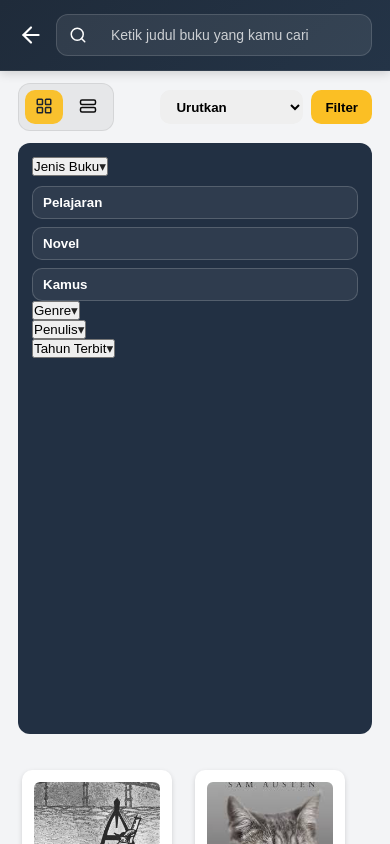
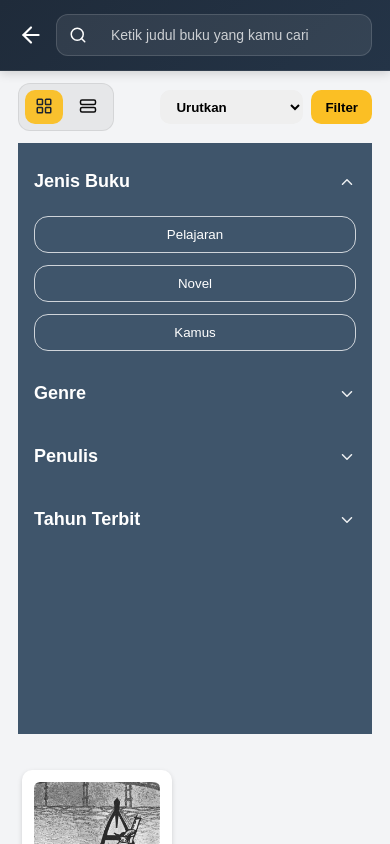
Before and after one commit to yuan-latisa/Astrolitera-Digital_Library, a React (Vite) app in the folder Frontend/: page /search in a window 390 px wide. Both pictures are taken after a click on the button "Filter". Built offline with nearby package versions, Linux system fonts and the light colour scheme.

Commit message:
searchresultAndMenu

```diff
--- a/Frontend/src/App.jsx
+++ b/Frontend/src/App.jsx
@@ -8,6 +8,7 @@ import Kontak from "./pages/Kontak";
 import Kebijakan from "./pages/Kebijakan";
 import Favorit from "./pages/Favorit";
 import Pengaturan from "./pages/Pengaturan";
+import Aktivitas from "./pages/Aktivitas";
 import DetailBuku from "./pages/DetailBuku";
 import KategoriPage from "./pages/KategoriPage";
 import HalamanBaca from "./pages/HalamanBaca";
@@ -53,6 +54,9 @@ function App() {
         {/* halaman dari sidebar */}
         <Route path="/favorite" element={<Favorit />} />
         <Route path="/settings" element={<Pengaturan />} />
+        <Route path="/pengaturan" element={<Pengaturan />} />
+        <Route path="/aktivitas" element={<Aktivitas />} />
+        <Route path="/favorit" element={<Favorit />} />
         <Route path="/search" element={<SearchResult />} />
         <Route path="/book/:id" element={<DetailBuku />} />
         <Route path="/kategori/:name" element={<KategoriPage />} />
--- a/Frontend/src/components/SideMenu.css
+++ b/Frontend/src/components/SideMenu.css
@@ -1,96 +1,138 @@
-.overlay {
+/* Backdrop overlay */
+.side-overlay{
   position: fixed;
-  top: 0;
-  left: 0;
-  width: 100%;
-  height: 100%;
+  inset: 0;
   background: rgba(0,0,0,0.55);
   z-index: 9000;
 }
 
-.side-menu {
+/* Drawer shell */
+.side-drawer{
   position: fixed;
   top: 0;
-  left: -300px;
-  width: 270px;
+  left: -320px;
+  width: 300px;
   height: 100vh;
-  background: #0D1321;
-  color: white;
-  transition: 0.28s ease;
+  background: #0d1321;
+  color: #fff;
   z-index: 9999;
+  transition: left 240ms ease;
   display: flex;
   flex-direction: column;
 }
 
-.side-menu.open {
-  left: 0;
+.side-drawer.open{ left: 0; }
+
+/* Top bar */
+.side-top{
+  padding: 14px 16px;
+  background: #141b2d;
 }
 
-.side-header {
-  background: #141B2D;
-  padding: 22px 20px 60px 20px;
-  border-bottom: 2px solid #D4A017;
+.side-back{
+  display: inline-flex;
+  align-items: center;
+  gap: 10px;
+  background: transparent;
+  border: none;
+  color: #fff;
+  cursor: pointer;
+  font-weight: 600;
+  font-size: 15px;
 }
 
-.back-btn {
-  cursor: pointer;
-  margin-bottom: 10px;
+/* Profile */
+.side-profile{
+  padding: 18px 16px 14px 16px;
+  display: flex;
+  gap: 14px;
+  align-items: center;
+  background: #141b2d;
 }
 
-.guest-text {
-  margin-top: 15px;
-  margin-left: 50px;
-  font-size: 17px;
-  opacity: 0.9;
-  font-weight: 500;
+.side-avatar{
+  width: 56px;
+  height: 56px;
+  border-radius: 999px;
+  overflow: hidden;
+  display: grid;
+  place-items: center;
+  background: rgba(255,255,255,0.08);
 }
 
-.menu-items {
-  list-style: none;
-  padding: 25px 25px;
-  margin-top: 10px;
+.side-avatar img{
+  width: 100%;
+  height: 100%;
+  object-fit: cover;
 }
 
-.menu-items li {
+.side-user{ display: flex; flex-direction: column; }
+.side-name{
+  font-size: 18px;
+  font-weight: 700;
+  line-height: 1.1;
+}
+.side-sub{
+  font-size: 12px;
+  opacity: 0.8;
+  margin-top: 3px;
+}
+
+.side-divider{
+  height: 2px;
+  background: #d4a017;
+  width: 100%;
+}
+
+/* Menu items */
+.side-nav{
+  padding: 18px 18px;
+  display: flex;
+  flex-direction: column;
+  gap: 14px;
+}
+
+.side-item{
   display: flex;
   align-items: center;
-  gap: 15px;
-  padding: 15px 0;
+  gap: 14px;
+  background: transparent;
+  border: none;
+  color: #fff;
   cursor: pointer;
-  font-size: 16px;
-  font-weight: 600;
+  font-size: 15px;
+  font-weight: 700;
+  padding: 8px 6px;
+  text-align: left;
 }
 
-.menu-items li svg {
-  stroke: #ffffff;
+.side-item svg{
+  color: #f0c23a;
 }
 
-.menu-items li:hover {
-  opacity: 0.7;
+.side-item:hover{
+  background: rgba(255,255,255,0.06);
+  border-radius: 10px;
 }
 
-.menu-items a {
-  color: white;
-  text-decoration: none;
+/* Bottom button */
+.side-bottom{
+  margin-top: auto;
+  padding: 18px 18px 24px 18px;
 }
 
-.bottom-area {
-  margin-top: auto;
-  padding: 0 20px 30px 20px;
+.side-primary{
+  width: 100%;
+  padding: 14px 0;
+  background: #f0c23a;
+  border: none;
+  border-radius: 12px;
+  font-weight: 800;
+  font-size: 16px;
+  cursor: pointer;
+  color: #111827;
 }
 
-.login-btn {
-  width: 100%;
-  padding: 14px 0;
-  background: #D4A017;
-  border: none;
-  border-radius: 12px;
-
-  font-weight: 700;
-  font-size: 16px;
-  cursor: pointer;
+.side-primary:hover{
+  background: #ddb22f;
 }
-
-.login-btn:hover {
-  background: #C39514;
-}
--- /dev/null
+++ b/Frontend/src/pages/Aktivitas.jsx
@@ -0,0 +1,12 @@
+import React from "react";
+
+function Aktivitas() {
+  return (
+    <div className="page-container">
+      <h1 className="page-title">Aktivitas</h1>
+      <p className="page-desc">Riwayat aktivitas akan tersedia di sini.</p>
+    </div>
+  );
+}
+
+export default Aktivitas;
--- a/Frontend/src/pages/HomePage.jsx
+++ b/Frontend/src/pages/HomePage.jsx
@@ -3,13 +3,14 @@ import "./HomePage.css";
 import { Link, useNavigate } from "react-router-dom";
 import Header from "../components/Header";
 import Footer from "../components/Footer";
+import SideMenu from "../components/SideMenu";
 import bannerImg from "../assets/banner.png";
 import BookRow from "../components/BookRow";
 import { books, toCardBook } from "../data/Books";
 
 function HomePage() {
   const navigate = useNavigate();
-  const [setMenuOpen] = useState(false);
+  const [menuOpen, setMenuOpen] = useState(false);
   const [searchQuery, setSearchQuery] = useState("");
 
   const { featured, popular, bestSellers, novels } = useMemo(() => {
@@ -47,6 +48,7 @@ function HomePage() {
           navigate(`/search?q=${encodeURIComponent(q)}`);
         }}
       />
+      <SideMenu open={menuOpen} onClose={() => setMenuOpen(false)} />
       <div className="home-container">
 
         <div className="banner">
--- a/Frontend/src/pages/Login.jsx
+++ b/Frontend/src/pages/Login.jsx
@@ -48,6 +48,7 @@ function Login({showToast}) {
     }
     if(found){
     showToast?.("success", "Berhasil Masuk!");
+    try { localStorage.setItem("sessionUser", JSON.stringify(found)); } catch (e) {}
     navigate("/home");
     }
   }
--- a/Frontend/src/pages/searchResult.css
+++ b/Frontend/src/pages/searchResult.css
@@ -1,8 +1,10 @@
+/* ===== Page wrapper ===== */
 .search-page {
   min-height: 100vh;
   background: #f3f4f6;
 }
 
+/* ===== Header ===== */
 .search-topbar {
   background: linear-gradient(135deg, #1f2b3a, #243447);
   padding: 14px 18px;
@@ -62,7 +64,7 @@
   color: rgba(255,255,255,0.75);
 }
 
-/* ===== Controls (dipisah dari header) ===== */
+/* ===== Controls bar ===== */
 .search-controls {
   display: flex;
   align-items: center;
@@ -81,7 +83,6 @@
   border: 1px solid rgba(0,0,0,0.08);
 }
 
-/* tombol grid/list */
 .search-view-btn {
   width: 38px;
   height: 34px;
@@ -123,100 +124,92 @@
   background: #fbbf24;
 }
 
-/* ===== Body layout (filter panel + content) ===== */
+/* ===== Body layout ===== */
 .search-body {
   display: flex;
   gap: 18px;
   padding: 0 18px 18px;
+  align-items: flex-start;
 }
 
+/* Sidebar filter panel */
 .search-filter-panel {
-  width: 260px;
+  width: 300px;
   min-height: 70vh;
-  background: #223043;
-  border-radius: 12px;
-  padding: 14px;
+  background: #3f556b; /* match desain kamu */
+  border-radius: 0;
+  padding: 18px 16px;
   color: white;
 }
 
-\.filter-group \{
-  margin-bottom: 14px;
-\}
+/* Accordion group */
+.filter-group {
+  margin-bottom: 22px;
+}
+
 .filter-header {
   width: 100%;
   display: flex;
   align-items: center;
   justify-content: space-between;
   gap: 10px;
-  padding: 10px 10px;
-  border-radius: 10px;
+  padding: 10px 0;
   border: none;
-  background: rgba(255,255,255,0.06);
+  background: transparent;
   color: white;
   cursor: pointer;
-  font-weight: 700;
-  font-size: 13px;
-}
-
-.filter-header:hover {
-  background: rgba(255,255,255,0.10);
+  font-weight: 800;
+  font-size: 18px;
 }
 
 .filter-chevron {
   transition: transform 180ms ease;
-  opacity: 0.85;
+  opacity: 0.9;
 }
 
 .filter-chevron.open {
   transform: rotate(180deg);
 }
 
+/* Options container */
 .filter-body {
-  margin-top: 10px;
+  margin-top: 14px;
   display: flex;
   flex-direction: column;
+  gap: 12px;
+}
+
+.filter-body--text {
   gap: 8px;
 }
 
-
-.filter-title {
-  font-weight: 700;
-  font-size: 13px;
-  opacity: 0.9;
-  margin-bottom: 10px;
+/* Pills like screenshot */
+.filter-pill {
+  border: 1.5px solid rgba(255,255,255,0.75);
+  background: transparent;
+  color: white;
+  border-radius: 14px;
+  padding: 10px 14px;
+  cursor: pointer;
+  font-weight: 500;
 }
 
-.filter-options {
-  display: flex;
-  flex-direction: column;
-  gap: 8px;
-}
-
-.filter-chip {
-  text-align: left;
-  padding: 8px 10px;
-  border-radius: 10px;
-  border: 1px solid rgba(255,255,255,0.18);
-  background: rgba(255,255,255,0.06);
-  color: white;
-  cursor: pointer;
-  font-weight: 600;
-}
-
-.filter-chip.active {
-  background: rgba(251, 191, 36, 0.95);
-  color: #111827;
-  border-color: rgba(0,0,0,0.15);
+.filter-pill.active {
+  background: rgba(255,255,255,0.16);
+  border-color: rgba(255,255,255,0.95);
 }
 
 .filter-placeholder {
-  opacity: 0.7;
+  opacity: 0.8;
   font-size: 13px;
+  line-height: 1.4;
 }
 
+/* Results area */
 .search-content {
   flex: 1;
   padding: 18px 4px;
+  min-width: 0;
 }
 
 .search-empty {
@@ -225,9 +218,9 @@
   color: #374151;
 }
 
+/* Mobile */
 @media (max-width: 640px) {
   .search-title { display: none; }
-  .search-sort { margin-left: 0; flex: 1; justify-content: flex-end; }
   .search-body { flex-direction: column; }
   .search-filter-panel { width: 100%; }
 }
--- a/Frontend/src/pages/searchResult.jsx
+++ b/Frontend/src/pages/searchResult.jsx
@@ -2,53 +2,94 @@ import React, { useEffect, useMemo, useRef, useState } from "react";
 import "./SearchResult.css";
 import "./KategoriPage.css";
 import { useLocation, useNavigate } from "react-router-dom";
-import { ArrowLeft, LayoutGrid, StretchHorizontal, Search } from "lucide-react";
+import {
+  ArrowLeft,
+  LayoutGrid,
+  StretchHorizontal,
+  Search,
+  ChevronDown,
+} from "lucide-react";
 import BookCard from "../components/BookCard";
 import { books, toCardBook } from "../data/Books";
 
-function useQuery() {
+/**
+ * Source-of-truth: URL query params (biar refresh/back behave kayak web umum).
+ * - q     : search text
+ * - view  : grid | list
+ * - sort  : relevance | rating_desc | az | za
+ * - jenis : CSV multi-select, contoh: jenis=Pelajaran,Novel
+ */
+function useQueryParams() {
   const { search } = useLocation();
   return useMemo(() => new URLSearchParams(search), [search]);
 }
 
+function parseCsvParam(value) {
+  if (!value) return [];
+  return value
+    .split(",")
+    .map((s) => decodeURIComponent(s).trim())
+    .filter(Boolean);
+}
+
+function toCsvParam(arr) {
+  return (arr || [])
+    .map((s) => encodeURIComponent(String(s)))
+    .join(",");
+}
+
 export default function SearchResult() {
   const navigate = useNavigate();
-  const query = useQuery();
+  const query = useQueryParams();
 
-  // ===== URL params sebagai source-of-truth (biar refresh/back konsisten seperti web umum) =====
+  // ===== URL params =====
   const urlQ = query.get("q") || "";
   const urlView = query.get("view") || "grid";
   const urlSort = query.get("sort") || "relevance";
-  const urlJenis = query.get("jenis") || ""; // dummy filter
+  const urlJenisCsv = query.get("jenis") || "";
 
-  // ===== State UI =====
-  // searchInput = isi input (boleh beda sebentar dari URL ketika user sedang mengetik)
+  // ===== UI state =====
   const [searchInput, setSearchInput] = useState(urlQ);
   const [viewMode, setViewMode] = useState(urlView === "list" ? "list" : "grid");
   const [sortMode, setSortMode] = useState(urlSort);
 
-  // filter dummy (nanti kamu ganti)
+  // Filter panel (sidebar) open/close
   const [filterOpen, setFilterOpen] = useState(false);
-  const [jenisBuku, setJenisBuku] = useState(urlJenis);
 
-  // Keep input in sync kalau URL berubah (back/forward/refresh)
-  useEffect(() => {
-    setSearchInput(urlQ);
-  }, [urlQ]);
+  // Multi-select filter: Jenis Buku
+  const [jenisBuku, setJenisBuku] = useState(() => parseCsvParam(urlJenisCsv));
 
-  // Keep UI state in sync kalau URL berubah
-  useEffect(() => {
-    setViewMode(urlView === "list" ? "list" : "grid");
-  }, [urlView]);
-  useEffect(() => {
-    setSortMode(urlSort);
-  }, [urlSort]);
-  useEffect(() => {
-    setJenisBuku(urlJenis);
-  }, [urlJenis]);
+  // Accordion state: boleh buka >1 section sekaligus
+  const [openSections, setOpenSections] = useState(() => new Set(["jenis"]));
 
+  // ===== sync state ketika URL berubah (back/forward) =====
+  useEffect(() => setSearchInput(urlQ), [urlQ]);
+  useEffect(() => setViewMode(urlView === "list" ? "list" : "grid"), [urlView]);
+  useEffect(() => setSortMode(urlSort), [urlSort]);
+  useEffect(() => setJenisBuku(parseCsvParam(urlJenisCsv)), [urlJenisCsv]);
+
+  // ===== helpers =====
   const normalizedQuery = (searchInput || "").trim().toLowerCase();
 
+  const toggleSection = (key) => {
+    setOpenSections((prev) => {
+      const next = new Set(prev);
+      if (next.has(key)) next.delete(key);
+      else next.add(key);
+      return next;
+    });
+  };
+
+  const toggleJenis = (label) => {
+    setJenisBuku((prev) => {
+      const set = new Set(prev);
+      if (set.has(label)) set.delete(label);
+      else set.add(label);
+      return Array.from(set);
+    });
+  };
+
+  // ===== results (search + filter + sort) =====
   const results = useMemo(() => {
     const base = books
       .map(toCardBook)
@@ -59,72 +100,69 @@ export default function SearchResult() {
         return t.includes(normalizedQuery) || a.includes(normalizedQuery);
       });
 
-    // Dummy filter: Jenis Buku
-    // Mapping sementara (nanti kamu ganti sesuai kebutuhan):
-    // - Pelajaran -> category "Pendidikan"
-    // - Novel -> category "novel"
-    // - Kamus -> title mengandung "kamus" atau category "kamus"
-    const afterFilter = base.filter((b) => {
-      if (!jenisBuku) return true;
+    // Dummy mapping Jenis Buku (sesuai yang kamu minta: nanti kamu ganti)
+    const afterJenis = base.filter((b) => {
+      if (!jenisBuku || jenisBuku.length === 0) return true;
+
       const cat = String(b.category || "").toLowerCase();
       const title = String(b.title || "").toLowerCase();
-      if (jenisBuku === "Pelajaran") return cat === "pendidikan";
-      if (jenisBuku === "Novel") return cat === "novel";
-      if (jenisBuku === "Kamus") return cat === "kamus" || title.includes("kamus");
-      return true;
+
+      return jenisBuku.some((jb) => {
+        if (jb === "Pelajaran") return cat === "pendidikan";
+        if (jb === "Novel") return cat === "novel";
+        if (jb === "Kamus") return cat === "kamus" || title.includes("kamus");
+        return true;
+      });
     });
 
     if (sortMode === "rating_desc") {
-      return [...afterFilter].sort((x, y) => Number(y.rating || 0) - Number(x.rating || 0));
+      return [...afterJenis].sort((x, y) => Number(y.rating || 0) - Number(x.rating || 0));
     }
     if (sortMode === "az") {
-      return [...afterFilter].sort((x, y) => String(x.title || "").localeCompare(String(y.title || "")));
+      return [...afterJenis].sort((x, y) => String(x.title || "").localeCompare(String(y.title || "")));
     }
     if (sortMode === "za") {
-      return [...afterFilter].sort((x, y) => String(y.title || "").localeCompare(String(x.title || "")));
+      return [...afterJenis].sort((x, y) => String(y.title || "").localeCompare(String(x.title || "")));
     }
-
-    // relevance: keep original order (acts like "default")
-    return afterFilter;
+    return afterJenis; // relevance: default order
   }, [normalizedQuery, sortMode, jenisBuku]);
 
   // ===== URL sync (debounced) =====
-  // Tujuan:
-  // - Kalau user hapus input, lalu refresh, input tidak balik ke yang lama.
-  // - Kalau user klik filter/urutkan, URL ikut update (bisa share).
+  // Ini yang bikin:
+  // - refresh/back behave normal (nggak balik ke input lama kalau sudah dihapus)
+  // - shareable link
   const debounceRef = useRef(null);
   useEffect(() => {
     if (debounceRef.current) clearTimeout(debounceRef.current);
+
     debounceRef.current = setTimeout(() => {
       const params = new URLSearchParams();
+
       const q = (searchInput || "").trim();
       if (q) params.set("q", q);
       if (viewMode && viewMode !== "grid") params.set("view", viewMode);
       if (sortMode && sortMode !== "relevance") params.set("sort", sortMode);
-      if (jenisBuku) params.set("jenis", jenisBuku);
+
+      const jenisCsv = toCsvParam(jenisBuku);
+      if (jenisCsv) params.set("jenis", jenisCsv);
 
       const qs = params.toString();
       navigate(qs ? `/search?${qs}` : "/search", { replace: true });
     }, 250);
+
     return () => {
       if (debounceRef.current) clearTimeout(debounceRef.current);
     };
   }, [searchInput, viewMode, sortMode, jenisBuku, navigate]);
 
-
-  // ===== Filter accordion state (dropdown) =====
-  const [openFilterSection, setOpenFilterSection] = useState("jenis");
-  const toggleFilterSection = (key) => {
-    setOpenFilterSection((prev) => (prev === key ? null : key));
-  };
-
   const handleBack = () => {
-    // Back ke Home tanpa membawa state search biar input Home tidak nyangkut.
+    // behave web umum: balik ke home, input home tidak ikut kebawa
     navigate("/home");
   };
 
   return (
     <div className="search-page">
+      {/* ===== Header: back + title + input ===== */}
       <div className="search-topbar">
         <div className="search-topbar-row">
           <button className="search-back" onClick={handleBack} aria-label="Kembali">
@@ -144,7 +182,7 @@ export default function SearchResult() {
         </div>
       </div>
 
-      {/* Controls dipisah dari header (sesuai desain) */}
+      {/* ===== Controls: view + sort + filter btn ===== */}
       <div className="search-controls">
         <div className="search-view-buttons">
           <button
@@ -179,89 +217,86 @@ export default function SearchResult() {
         </div>
       </div>
 
+      {/* ===== Body: sidebar + results ===== */}
       <div className="search-body">
-        {/* Filter panel (dummy, nanti kamu ganti) */}
         {filterOpen && (
           <aside className="search-filter-panel">
             {/* Jenis Buku */}
             <div className="filter-group">
-              <button
-                type="button"
-                className="filter-header"
-                onClick={() => toggleFilterSection("jenis")}
-              >
+              <button type="button" className="filter-header" onClick={() => toggleSection("jenis")}>
                 <span>Jenis Buku</span>
-                <span className={`filter-chevron ${openFilterSection === "jenis" ? "open" : ""}`}>▾</span>
+                <ChevronDown
+                  size={18}
+                  className={`filter-chevron ${openSections.has("jenis") ? "open" : ""}`}
+                />
               </button>
 
-              {openFilterSection === "jenis" && (
+              {openSections.has("jenis") && (
                 <div className="filter-body">
-                  {[
-                    { label: "Pelajaran" },
-                    { label: "Novel" },
-                    { label: "Kamus" },
-                  ].map((opt) => (
+                  {["Pelajaran", "Novel", "Kamus"].map((label) => (
                     <button
-                      key={opt.label}
+                      key={label}
                       type="button"
-                      className={`filter-chip ${jenisBuku === opt.label ? "active" : ""}`}
-                      onClick={() => {
-                        // Klik = langsung apply (seperti yang kamu minta)
-                        setJenisBuku((prev) => (prev === opt.label ? "" : opt.label));
-                      }}
+                      className={`filter-pill ${jenisBuku.includes(label) ? "active" : ""}`}
+                      onClick={() => toggleJenis(label)}
                     >
-                      {opt.label}
+                      {label}
                     </button>
                   ))}
                 </div>
               )}
             </div>
 
-            {/* Dummy sections (nanti kamu ganti) */}
+            {/* Genre (dummy + contoh submenu) */}
             <div className="filter-group">
-              <button
-                type="button"
-                className="filter-header"
-                onClick={() => toggleFilterSection("genre")}
-              >
+              <button type="button" className="filter-header" onClick={() => toggleSection("genre")}>
                 <span>Genre</span>
-                <span className={`filter-chevron ${openFilterSection === "genre" ? "open" : ""}`}>▾</span>
+                <ChevronDown
+                  size={18}
+                  className={`filter-chevron ${openSections.has("genre") ? "open" : ""}`}
+                />
               </button>
-              {openFilterSection === "genre" && (
-                <div className="filter-body">
-                  <div className="filter-placeholder">(dummy)</div>
+
+              {openSections.has("genre") && (
+                <div className="filter-body filter-body--text">
+                  {/* Dummy sekarang — nanti kamu ganti pakai struktur "submenu" di bawah */}
+                  <div className="filter-placeholder">
+                    Dummy. Nanti kamu bisa isi submenu (contoh ada di chat).
+                  </div>
                 </div>
               )}
             </div>
 
+            {/* Penulis (dummy) */}
             <div className="filter-group">
-              <button
-                type="button"
-                className="filter-header"
-                onClick={() => toggleFilterSection("penulis")}
-              >
+              <button type="button" className="filter-header" onClick={() => toggleSection("penulis")}>
                 <span>Penulis</span>
-                <span className={`filter-chevron ${openFilterSection === "penulis" ? "open" : ""}`}>▾</span>
+                <ChevronDown
+                  size={18}
+                  className={`filter-chevron ${openSections.has("penulis") ? "open" : ""}`}
+                />
               </button>
-              {openFilterSection === "penulis" && (
-                <div className="filter-body">
-                  <div className="filter-placeholder">(dummy)</div>
+
+              {openSections.has("penulis") && (
+                <div className="filter-body filter-body--text">
+                  <div className="filter-placeholder">Dummy. Nanti kamu isi.</div>
                 </div>
               )}
             </div>
 
+            {/* Tahun Terbit (dummy) */}
             <div className="filter-group">
-              <button
-                type="button"
-                className="filter-header"
-                onClick={() => toggleFilterSection("tahun")}
-              >
+              <button type="button" className="filter-header" onClick={() => toggleSection("tahun")}>
                 <span>Tahun Terbit</span>
-                <span className={`filter-chevron ${openFilterSection === "tahun" ? "open" : ""}`}>▾</span>
+                <ChevronDown
+                  size={18}
+                  className={`filter-chevron ${openSections.has("tahun") ? "open" : ""}`}
+                />
               </button>
-              {openFilterSection === "tahun" && (
-                <div className="filter-body">
-                  <div className="filter-placeholder">(dummy)</div>
+
+              {openSections.has("tahun") && (
+                <div className="filter-body filter-body--text">
+                  <div className="filter-placeholder">Dummy. Nanti kamu isi.</div>
                 </div>
               )}
             </div>
@@ -276,17 +311,7 @@ export default function SearchResult() {
           ) : (
             <div className={viewMode === "grid" ? "kategori-grid" : "kategori-list"}>
               {results.map((book) => (
-                <BookCard
-                  key={book.id}
-                  id={book.id}
-                  cover={book.cover}
-                  title={book.title}
-                  author={book.author}
-                  rating={book.rating}
-                  genre={book.genre}
-                  synopsis={book.synopsis}
-                  view={viewMode}
-                />
+                <BookCard key={book.id} {...book} view={viewMode} />
               ))}
             </div>
           )}
```
Also changed, not shown: Frontend/src/components/SideMenu.jsx (+105 -39 lines).
